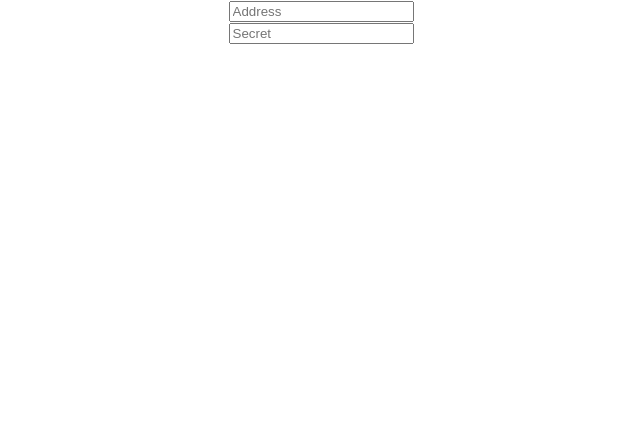
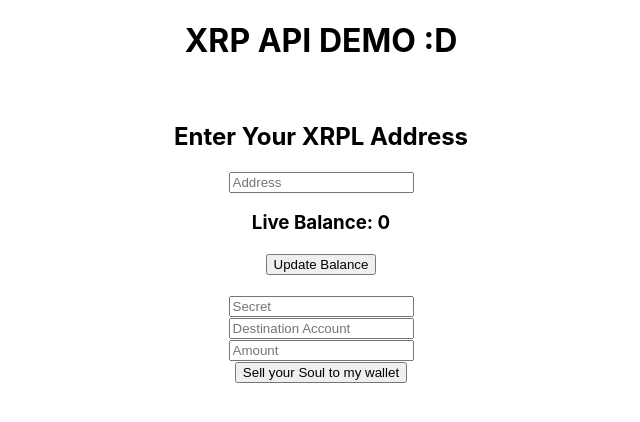
Before and after one commit to AyAggarwal/xrp-wallet, a React (Create React App) app: page / in a window 1280 px wide. Shown: the top 422 px of the page, without its empty margins (319-959 px from the left). Built offline with nearby package versions, Linux system fonts and the light colour scheme.

Commit message:
basic functionality

```diff
--- a/package.json
+++ b/package.json
@@ -3,6 +3,7 @@
   "version": "0.1.0",
   "private": true,
   "dependencies": {
+    "axios": "^0.19.0",
     "react": "^16.8.6",
     "react-dom": "^16.8.6",
     "react-router-dom": "^5.0.1",
--- a/src/App.js
+++ b/src/App.js
@@ -1,8 +1,7 @@
 import React, {Component} from 'react';
-import logo from './logo.svg';
 import './App.css';
 
-import login from "./components/Login/login"
+import wallet from "./components/Wallet/wallet"
 import { BrowserRouter as Router, Route, Switch } from "react-router-dom";
 
 class App extends Component {
@@ -11,7 +10,7 @@ class App extends Component {
       <Router>
         <div className = "App">
           <Switch>
-            <Route exact path = "/" component={login} />
+            <Route exact path = "/" component={wallet} />
           </Switch>
         </div>
       </Router>
--- a/src/components/Login/login.js
+++ /dev/null
@@ -1,34 +0,0 @@
-import React, {Component} from "react"
-
-class login extends Component {
-    constructor() {
-        super()
-        this.state = {
-            address: "",
-            secret: "",
-            key: ""
-        }
-        this.handleChange = this.handleChange.bind(this)
-
-    }
-
-    handleChange(event) {
-        this.setState({
-            [event.target.name]: event.target.value
-        })
-    }
-
-    render() {
-        return (
-            <form>
-                <input type="text" name="address" placeholder="Address" onChange={this.handleChange} />
-                <br />
-                <input type="text" name="secret" placeholder="Secret" onChange={this.handleChange} />
-                <h1>{this.state.address} {this.state.secret}</h1>
-            </form>
-        )
-    }
-
-}
-
-export default login
--- /dev/null
+++ b/src/components/Wallet/wallet.js
@@ -0,0 +1,145 @@
+import React, {Component} from "react"
+
+const axios = require('axios')
+
+class wallet extends Component {
+    constructor() {
+        super()
+        this.state = {
+            address: "",
+            secret: "",
+            Bearer_key: "d9c056421fa594304a2b0ef4d84775c9",
+            balance: 0,
+            destination_address: "",
+            sendAmount: "",
+            sendMessage: "",
+            sendTX: ""
+        }
+
+        this.handleClickBalance = this.handleClickBalance.bind(this)
+        this.handleChange = this.handleChange.bind(this)
+        this.handleClickSend = this.handleClickSend.bind(this)
+
+    }
+
+    handleChange(event) {
+        this.setState({
+            [event.target.name]: event.target.value
+        })
+    }
+
+    handleClickBalance(e) {
+        e.preventDefault();
+
+        if (this.state.address === null) {
+            alert("Enter an Address")
+        }
+
+        this.getBalance();
+
+    }
+
+    getBalance() {
+        let path = "http://localhost:3000/v1/accounts/" + this.state.address + "/info"
+        let frame = this
+        let bal = 0
+        axios.get(path)
+        .then(function (response) {
+            console.log(response)
+            bal = (response.data.account_data.Balance / 10**6) //drops -> xrp conversion
+            if (response.data.error) {
+                alert(response.data.error_message)
+            }
+        })
+        .catch(function (error) {
+            console.log(error)
+        })
+        .finally(function () {
+            frame.setState({
+                balance: bal
+            })
+            console.log(frame.state.balance)
+        });
+    }
+
+    handleClickSend(e) {
+        e.preventDefault();
+        let path = "http://localhost:3000/v1/payments"
+
+        let frame = this
+        let paymentsPayload = {
+            payment: {
+                source_address: frame.state.address,
+                source_amount: {
+                    value: frame.state.sendAmount,
+                    currency: "XRP"
+                },
+                destination_address: frame.state.destination_address,
+                destination_amount: {
+                    value: frame.state.sendAmount,
+                    currency: "XRP"
+                }
+            },
+            submit: true
+        }
+
+        var config = {
+            headers: {Authorization: "Bearer " + this.state.Bearer_key }
+        }
+
+        console.log(config.headers.Authorization)
+
+        axios.post(path, paymentsPayload, config)
+        .then(function (response) {
+            console.log(response)
+            if (response.data.engine_result === "tesSUCCESS"){
+                frame.setState({
+                    sendMessage: "Sucess! " + frame.state.value + " XRP has been sent to " + frame.state.destination_address + ". Transaction ID:",
+                    sendTX: response.data.tx_json.hash
+                })
+            }
+            frame.getBalance();
+        })
+        .catch(function (error) {
+            alert(error.response.data.errors[0].message)
+        })
+    }
+
+
+
+
+    render() {
+        return (
+            <form>
+                <h1>XRP API DEMO :D</h1>
+                <br />
+                <h2>Enter Your XRPL Address</h2>
+                <input type="text" name="address" placeholder="Address" onChange={this.handleChange} />
+                <br />
+
+                <h3>Live Balance: {this.state.balance}</h3>
+
+                <button onClick={this.handleClickBalance}>Update Balance</button>
+                <div></div>
+                <br />
+                <input type="text" name="secret" placeholder="Secret" onChange={this.handleChange} />
+                <br />
+                <input type="text" name="destination_address" placeholder="Destination Account" onChange={this.handleChange} />
+                <br />
+                <input type="text" name="sendAmount" placeholder="Amount" onChange={this.handleChange} />
+                <br />
+                <button onClick={this.handleClickSend}>Sell your Soul to my wallet</button>
+                <br />
+                <h3>{this.state.sendMessage}</h3>
+                <h3>{this.state.sendTX}</h3>
+            </form>
+
+
+
+
+        )
+    }
+
+}
+
+export default wallet
```
Also changed, not shown: src/components/Wallet/wallet.css (added), 1 other file (tests, documents, lock files or other folders).
